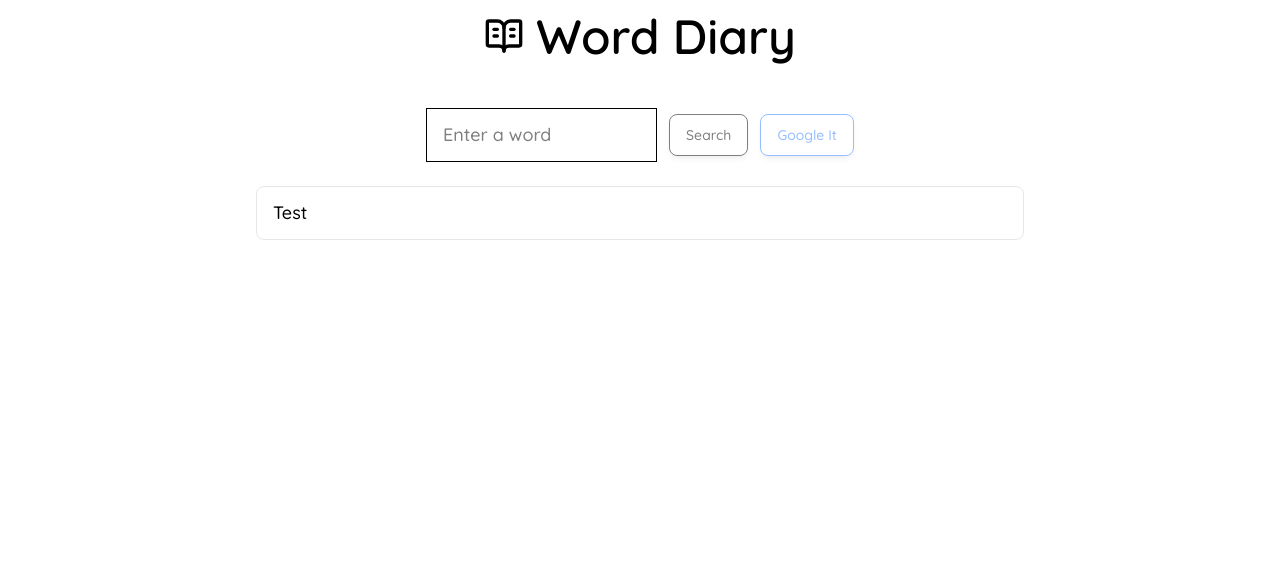
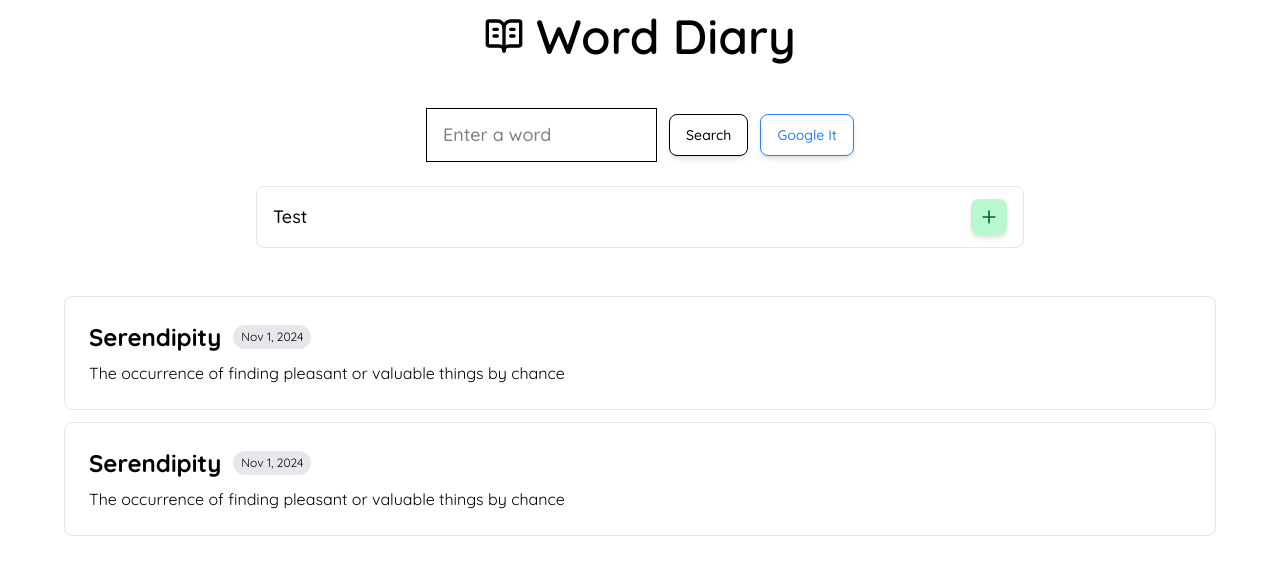
Before and after one commit to williamj20/Word-Diary, a Next.js app: page / in a window 1280 px wide. Shown: the top 574 px of the page. Built offline with nearby package versions, Linux system fonts and the light colour scheme.

Commit message:
Add list of words, adjust layout

```diff
--- /dev/null
+++ b/src/app/(search)/page.tsx
@@ -0,0 +1,28 @@
+import AddWord from '../ui/add-word';
+import WordList from '../ui/word-list';
+
+const initialWords = [
+  {
+    id: '1',
+    word: 'Serendipity',
+    definition:
+      'The occurrence of finding pleasant or valuable things by chance',
+    dateAdded: new Date('2024-11-01'),
+  },
+  {
+    id: '2',
+    word: 'Serendipity',
+    definition:
+      'The occurrence of finding pleasant or valuable things by chance',
+    dateAdded: new Date('2024-11-01'),
+  },
+];
+
+export default function Page() {
+  return (
+    <div>
+      <AddWord />
+      <WordList initialWords={initialWords} />
+    </div>
+  );
+}
--- a/src/app/layout.tsx
+++ b/src/app/layout.tsx
@@ -1,3 +1,4 @@
+import { BookOpenText } from 'lucide-react';
 import type { Metadata } from 'next';
 import './globals.css';
 import { quicksand } from './ui/fonts';
@@ -14,7 +15,13 @@ export default function RootLayout({
 }>) {
   return (
     <html lang="en">
-      <body className={`${quicksand.variable} antialiased`}>{children}</body>
+      <body className={`${quicksand.variable} antialiased`}>
+        <div className="flex gap-3 items-center mt-3 justify-center mb-12">
+          <BookOpenText className="w-10 h-10" />
+          <h1 className="font-semibold text-5xl">Word Diary</h1>
+        </div>
+        {children}
+      </body>
     </html>
   );
 }
--- /dev/null
+++ b/src/app/lib/definitions.ts
@@ -0,0 +1,6 @@
+export type Word = {
+  id: string;
+  word: string;
+  definition: string;
+  dateAdded: Date;
+};
--- a/src/app/page.tsx
+++ /dev/null
@@ -1,14 +0,0 @@
-import { BookOpenText } from 'lucide-react';
-import AddWord from './ui/add-word';
-
-export default function Home() {
-  return (
-    <div>
-      <div className="flex gap-3 items-center mt-3 justify-center">
-        <BookOpenText className="w-10 h-10" />
-        <h1 className="font-semibold text-5xl">Word Diary</h1>
-      </div>
-      <AddWord />
-    </div>
-  );
-}
--- a/src/app/ui/add-word.tsx
+++ b/src/app/ui/add-word.tsx
@@ -1,37 +1,57 @@
 'use client';
 
-import { useState } from 'react';
+import { Plus } from 'lucide-react';
+import { useEffect, useState } from 'react';
 
 export default function AddWord() {
   const [word, setWord] = useState('');
+  const [error, setError] = useState('');
 
-  // eslint-disable-next-line  @typescript-eslint/no-unused-vars
+  // eslint-disable-next-line @typescript-eslint/no-unused-vars
   const [definition, setDefinition] = useState('Test');
 
-  const handleInputKeyDown = (event: React.KeyboardEvent<HTMLInputElement>) => {
+  useEffect(() => {
+    setError('');
+  }, [word]);
+
+  const EMPTY_WORD_ERROR_MESSAGE = 'Please enter a word before searching.';
+
+  function handleInputKeyDown(event: React.KeyboardEvent<HTMLInputElement>) {
     if (event.key === 'Enter' && event.shiftKey) {
       searchDefinitionWithGoogle();
     } else if (event.key === 'Enter') {
-      console.log(word);
+      searchDefinition();
     } else if (event.key === 'Escape') {
       setWord('');
     }
-  };
+  }
 
-  const searchDefinitionWithGoogle = () => {
+  function searchDefinitionWithGoogle() {
     const trimmedWord = word.trim();
     if (!trimmedWord) {
+      setError(EMPTY_WORD_ERROR_MESSAGE);
       return;
     }
     const searchUrl = `https://www.google.com/search?q=define+${encodeURIComponent(trimmedWord)}`;
     window.open(searchUrl, '_blank');
-  };
+  }
+
+  function searchDefinition() {
+    const trimmedWord = word.trim();
+    if (!trimmedWord) {
+      setError(EMPTY_WORD_ERROR_MESSAGE);
+      return;
+    }
+    console.log(trimmedWord);
+  }
 
   return (
-    <div className="flex flex-col items-center gap-6 min-h-dvh mt-12">
+    <div className="flex flex-col items-center">
+      <div>
         <div className="flex gap-3 items-center">
           <input
             type="text"
+            id="searchWord"
             value={word}
             onChange={e => setWord(e.target.value)}
             onKeyDown={handleInputKeyDown}
@@ -39,38 +59,29 @@ export default function AddWord() {
             className="px-4 py-3 border text-lg font-medium"
           />
           <button
-          disabled={!word.trim()}
-          className="px-4 py-5 h-4 flex items-center text-sm rounded-lg border font-medium shadow-md enabled:hover:shadow-lg enabled:hover:bg-gray-200 transition-all disabled:opacity-50 disabled:cursor-not-allowed"
+            onClick={searchDefinition}
+            className="px-4 py-5 h-4 flex items-center text-sm rounded-lg border font-medium shadow-md enabled:hover:shadow-lg hover:bg-gray-200 active:bg-gray-300 transition-all disabled:opacity-50"
           >
             Search
           </button>
           <button
             onClick={searchDefinitionWithGoogle}
-          disabled={!word.trim()}
-          className="px-4 py-5 h-4 rounded-lg flex items-center text-sm border border-blue-500 font-medium shadow-md hover:shadow-lg text-blue-500 enabled:hover:bg-blue-200 transition-all disabled:opacity-50 disabled:cursor-not-allowed"
+            className="px-4 py-5 h-4 rounded-lg flex items-center text-sm border border-blue-500 font-medium shadow-md hover:shadow-lg text-blue-500 hover:bg-blue-200 active:bg-blue-300 transition-all"
           >
             Google It
           </button>
         </div>
+        {error && (
+          <div className="text-sm font-medium text-red-600 mt-1">{error}</div>
+        )}
+      </div>
       {definition.trim() && (
-        <div className="w-3xl px-4 py-3 rounded-lg border border-gray-200 text-lg font-medium">
-          {/* <input
-          value={definition}
-          onChange={e => setDefinition(e.target.value)}
-          placeholder="Enter definition here"
-          id="definition"
-          className="w-3xl px-4 py-3 rounded-lg border border-gray-200 focus:ring-2 focus:ring-gray-300 outline-none text-lg font-medium"
-        /> */}
+        <div className="w-full max-w-3xl px-4 py-3 mt-6 flex items-center justify-between rounded-lg border border-gray-200 text-lg font-medium">
           {definition}
+          <button className="p-2 rounded-lg text-green-800 bg-green-200 hover:bg-green-300 active:bg-green-400 transition-all shadow-md enabled:hover:shadow-lg">
+            <Plus className="w-5 h-5" />
+          </button>
         </div>
-      )}
-      {word.trim() && definition.trim() && (
-        <button
-          disabled={!word.trim() || !definition.trim()}
-          className="px-4 py-3 rounded-lg border font-bold text-green-800 bg-green-200 enabled:hover:bg-green-300 transition-all shadow-md enabled:hover:shadow-lg disabled:opacity-50 disabled:cursor-not-allowed"
-        >
-          Save
-        </button>
       )}
     </div>
   );
--- /dev/null
+++ b/src/app/ui/word-item.tsx
@@ -0,0 +1,24 @@
+import { Word } from '../lib/definitions';
+
+export default function WordItem({ word }: { word: Word }) {
+  return (
+    <div
+      key={word.id}
+      className="w-full max-w-6xl rounded-lg p-6 border border-gray-200"
+    >
+      <div className="flex flex-col gap-2">
+        <div className="flex items-center gap-3">
+          <h3 className="text-2xl font-bold">{word.word}</h3>
+          <span className="text-xs bg-gray-200 px-2 py-1 rounded-full">
+            {word.dateAdded.toLocaleDateString('en-US', {
+              month: 'short',
+              day: 'numeric',
+              year: 'numeric',
+            })}
+          </span>
+        </div>
+        <p>{word.definition}</p>
+      </div>
+    </div>
+  );
+}
--- /dev/null
+++ b/src/app/ui/word-list.tsx
@@ -0,0 +1,17 @@
+'use client';
+import { useState } from 'react';
+import { Word } from '../lib/definitions';
+import WordItem from './word-item';
+
+export default function WordList({ initialWords }: { initialWords: Word[] }) {
+  // eslint-disable-next-line @typescript-eslint/no-unused-vars
+  const [words, setWords] = useState(initialWords);
+
+  return (
+    <div className="mt-12 flex flex-col gap-3 items-center">
+      {words.map(word => (
+        <WordItem key={word.id} word={word} />
+      ))}
+    </div>
+  );
+}
```
Lines whose indentation alone changed are shown as unchanged.
